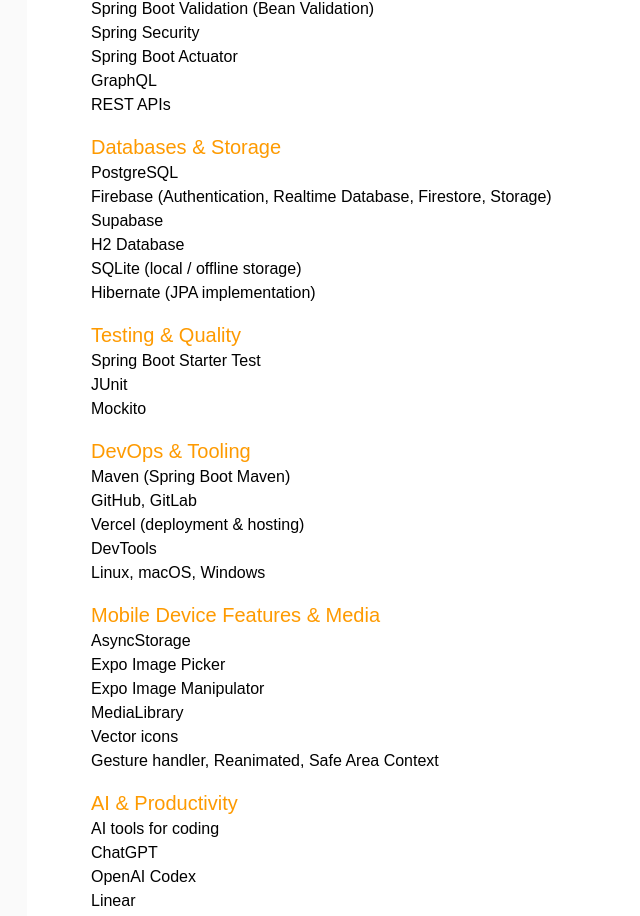
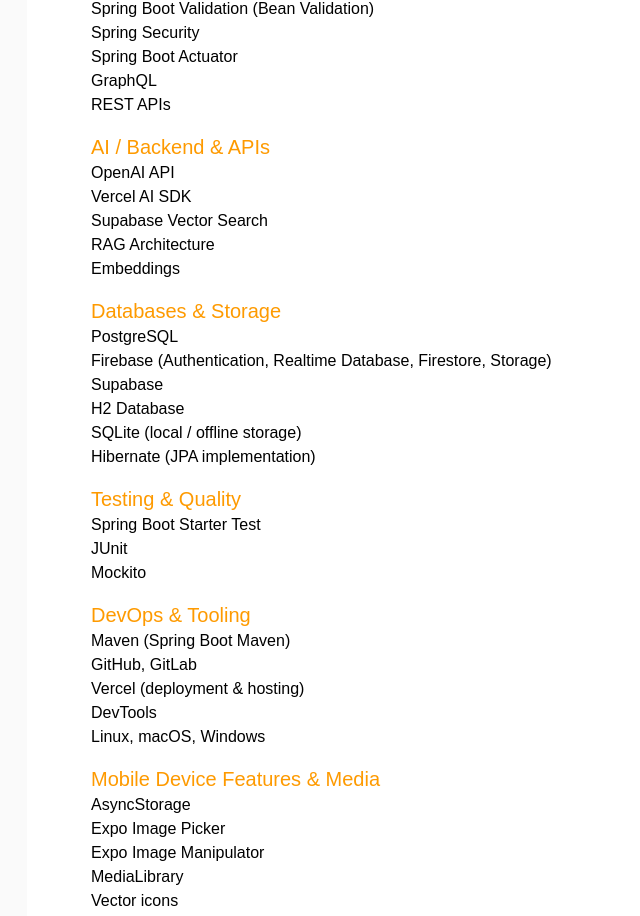
Before and after one commit to Hirvilampi/timo-portfolio, a Next.js app: page /it/tech in a window 1280 px wide. Shown: the part 839-1755 px from the top of the page, without its empty margins (229-869 px from the left). Built offline with nearby package versions, Linux system fonts and the light colour scheme.

Commit message:
added technologies used in chatbot into it

```diff
--- a/app/it/projects/page.tsx
+++ b/app/it/projects/page.tsx
@@ -40,8 +40,9 @@
                       <li>Languages: Java, TypeScript, JavaScript, Python</li>
                       <li>Frontend: React, Next.js, Tailwind CSS, HTML, CSS</li>
                       <li>Mobile: React Native, Expo, React Navigation</li>
-                      <li>Backend: Spring Boot, Node.js, REST APIs, GraphQL</li>
-                      <li>Databases: PostgreSQL, Firebase, Supabase, SQLite</li>
+                      <li>Backend:  Node.js, Spring Boot, REST APIs, GraphQL, Vector Search / RAG</li>
+                      <li>AI/Backend: Vercel AI SDK, OpenAI API,  RAG Architecture, Vector search, Embeddings</li>
+                      <li>Databases: PostgreSQL, Firebase, Supabase, SQLite, Supabase Vector Database</li>
                       <li>Infrastructure & Systems: Linux, Bash, SSH, Apache HTTP Server, APT package management, Virtual machines, System troubleshooting, Log analysis
 </li>
                       <li>
--- a/app/it/tech/page.tsx
+++ b/app/it/tech/page.tsx
@@ -67,6 +67,17 @@
                 <li>REST APIs</li>
               </ul>
 
+            <h3 className="mt-4 text-lg sm:text-xl text-amber-500">
+                AI / Backend &amp; APIs
+              </h3>
+              <ul className="text-sm sm:text-base">
+                <li>OpenAI API</li>
+                <li>Vercel AI SDK</li>
+                <li>Supabase Vector Search</li>
+                <li>RAG Architecture</li>
+                <li>Embeddings</li>
+              </ul>
+
               <h3 className="mt-4 text-lg sm:text-xl text-amber-500">
                 Databases &amp; Storage
               </h3>
```
